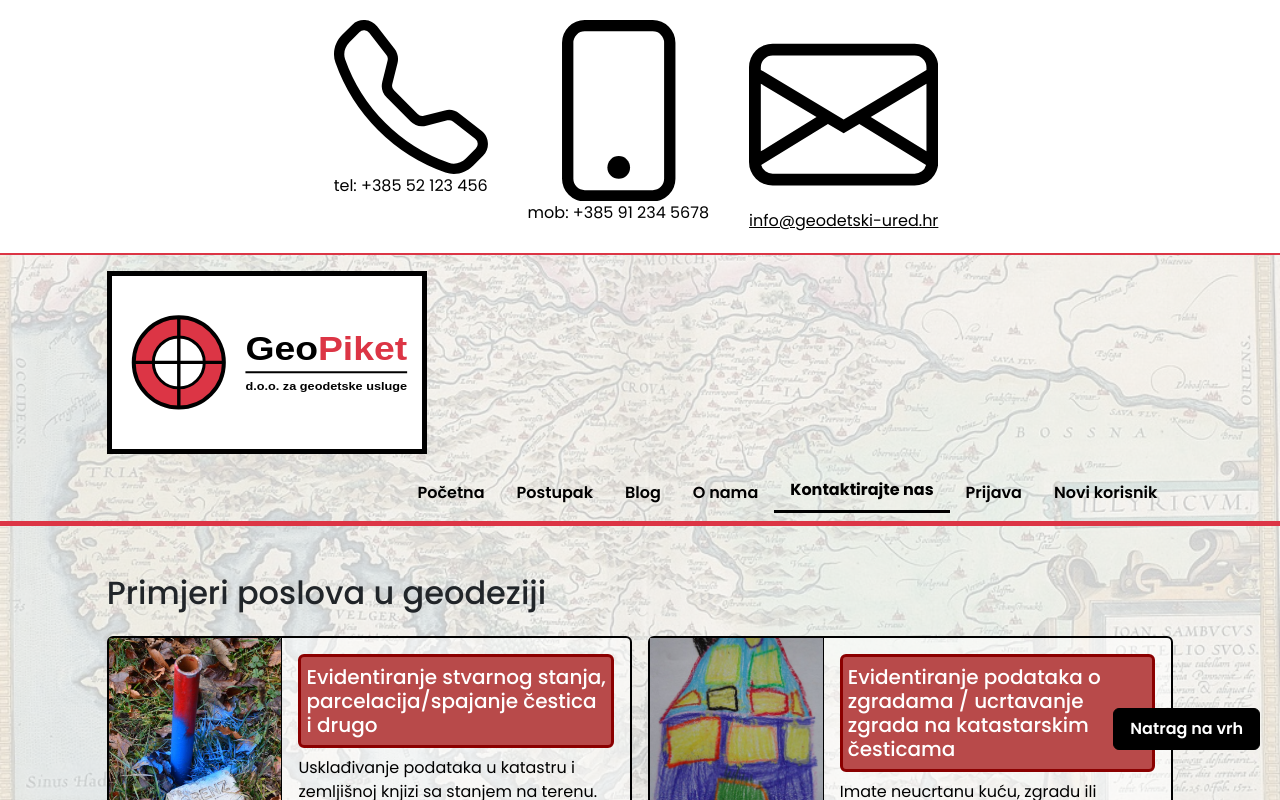
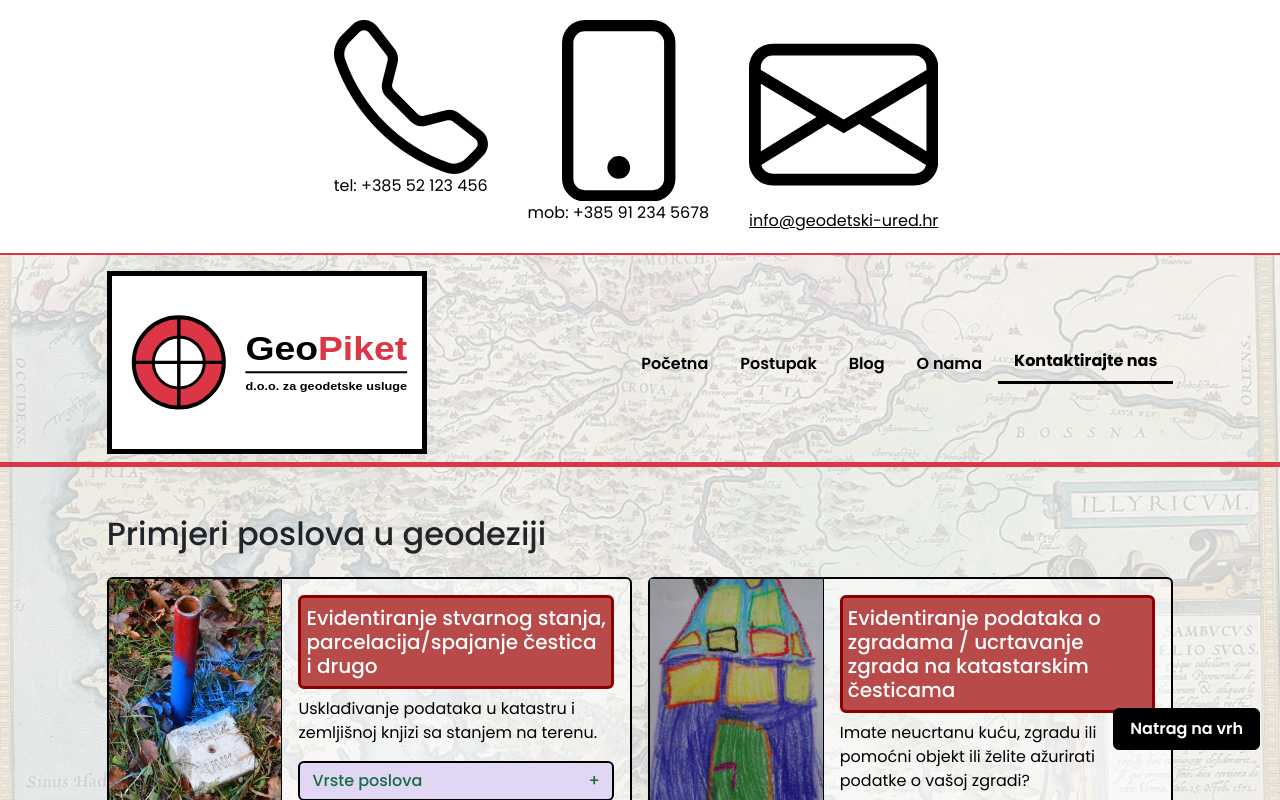
Before and after one commit to PatrikPazin/front-6_Moja_stranica_Patrik, a React (Create React App) app: page / in a window 1280 px wide. Shown: the top 800 px of the page. Built offline with nearby package versions, Linux system fonts and the light colour scheme.

Commit message:
Prijava i Novi korisnik skriveni iz izbornika (komentar u data.js)
Co-Authored-By: Claude Sonnet 5.5 <noreply@anthropic.com>

```diff
--- a/src/data.js
+++ b/src/data.js
@@ -6,8 +6,9 @@ export const linkovi = [
   { naziv: "Blog", to: "/#blog", sekcija: "blog" },
   { naziv: "O nama", to: "/#o-nama", sekcija: "o-nama" },
   { naziv: "Kontaktirajte nas", to: "/#kontakt", sekcija: "kontakt" },
-  { naziv: "Prijava", to: "/login" },
-  { naziv: "Novi korisnik", to: "/novi-korisnik" },
+  // Privremeno skriveno iz izbornika (stranice /login i /novi-korisnik i dalje postoje). Odkomentiraj za povratak:
+  // { naziv: "Prijava", to: "/login" },
+  // { naziv: "Novi korisnik", to: "/novi-korisnik" },
 ];
 
 // Stranica "Slike". Svaka slika: src (npr. "/images/slika-1.jpg", iz public/images),
```
